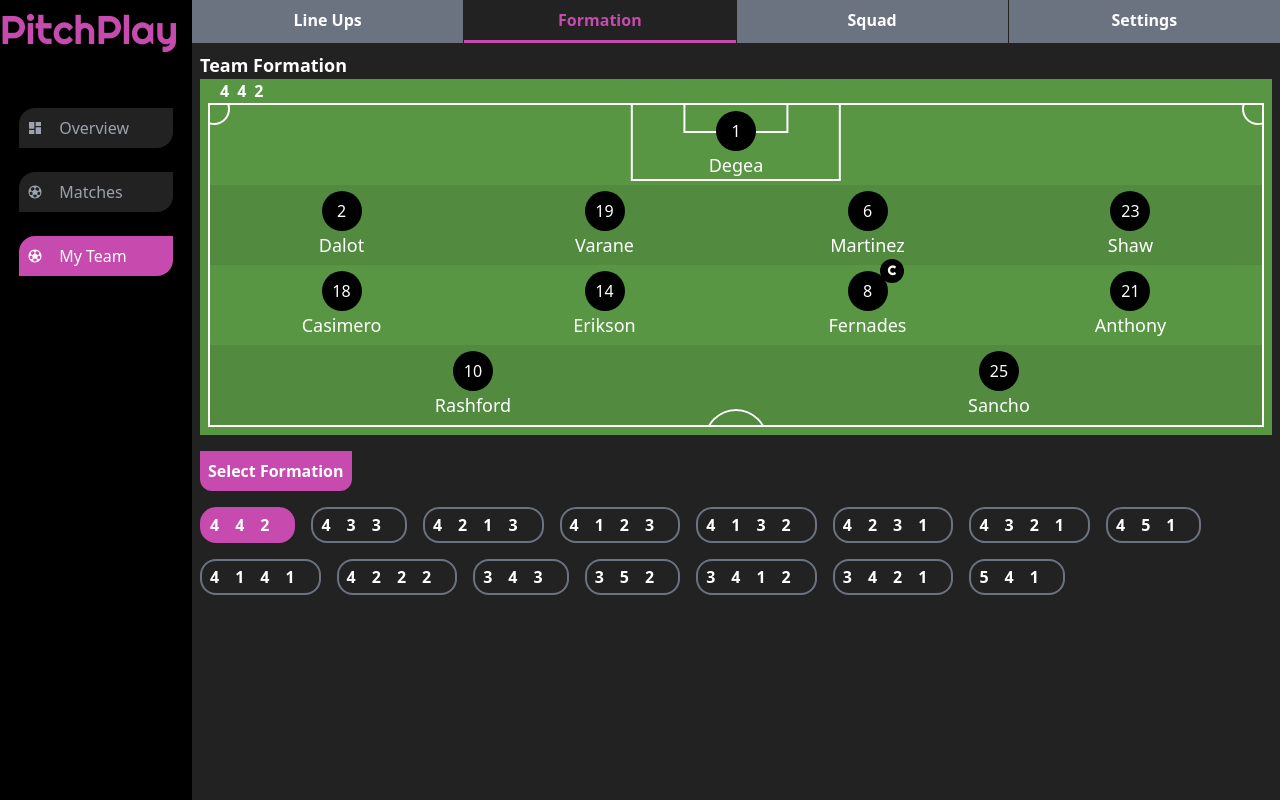
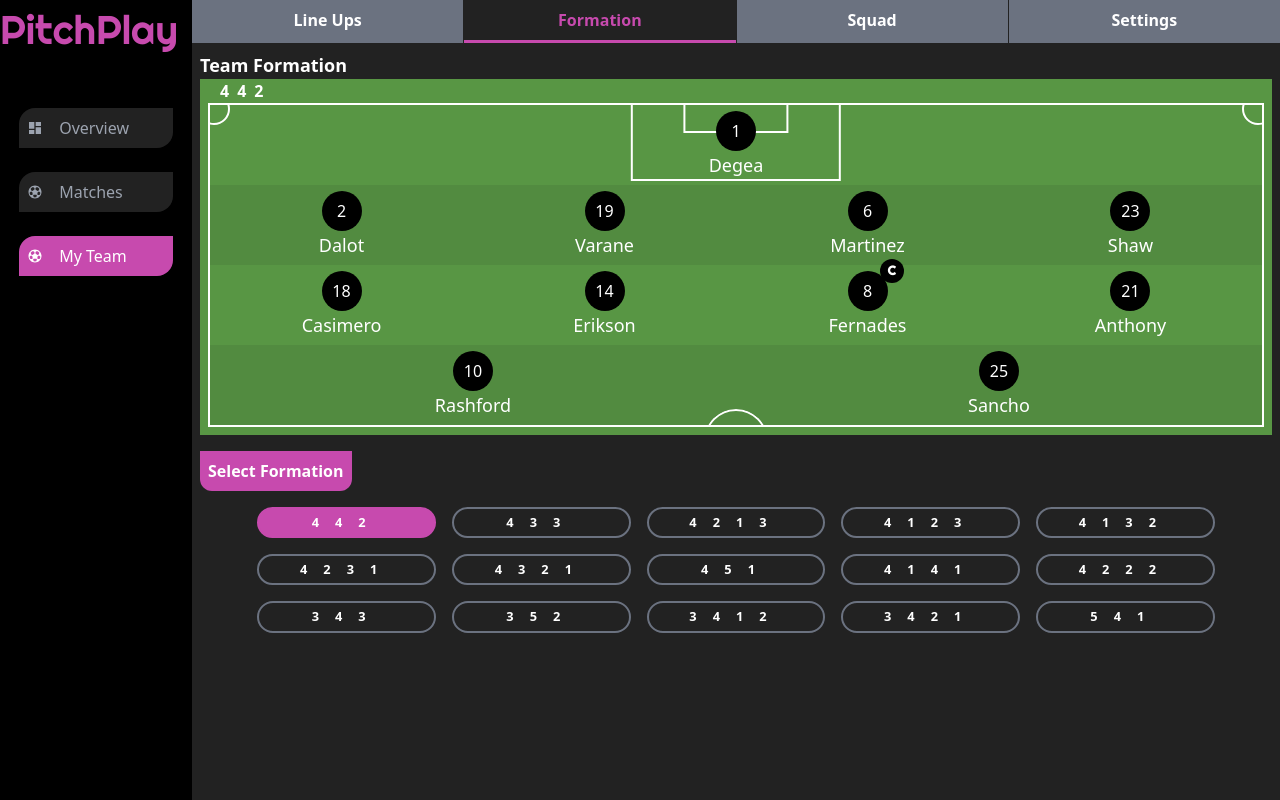
Before and after one commit to Sosaristic/pitch-play, a React (Vite) app: page /dashboard/my-team/formation in a window 1280 px wide. Built offline with nearby package versions, Linux system fonts and the light colour scheme.

Commit message:
modified team formation cards

```diff
--- a/src/components/Dashboard/MyTeam/TeamFormation.jsx
+++ b/src/components/Dashboard/MyTeam/TeamFormation.jsx
@@ -1,4 +1,4 @@
-import React, { useState } from 'react'
+import React, { useState} from 'react'
 import {PitchView} from "../../UI"
 import { useTeamData } from '../../../context/MyTeamData'
 
@@ -25,7 +25,7 @@ const formations = [
 
 function FormationCard({values, activeIndex, handleActiveIndex}){
 
-  return <button className={` px-2 py-1 tracking-[1rem] rounded-2xl border-2 lg:hover:bg-hover
+  return <button className={` text-center py-1 tracking-[.5rem] lg:tracking-[1rem] text-[.8rem] w-[27%] lg:w-1/6 rounded-2xl border-2 lg:hover:bg-hover
    lg:hover:border-hover font-[600] ${activeIndex === values.id?  "bg-primary border-primary" : "bg-gray border-gray-500"}`}
    onClick={()=>handleActiveIndex(values.id, values.formationName)}
    >
@@ -45,7 +45,6 @@ handleTeamFormation(formationName)
 
 }
 
-
   return (
     <div>
       <h1 className="text-lg mt-2 font-bold">Team Formation</h1>
@@ -53,7 +52,7 @@ handleTeamFormation(formationName)
       <div className='mt-4'>
         <p className='w-fit bg-primary p-2 rounded-bl-xl rounded-br-xl font-bold'>Select Formation</p>
       </div>
-      <div className='flex flex-wrap gap-4  mt-4'>
+      <div className='flex flex-wrap gap-4 justify-center  mt-4'>
       {formations?.map((item)=>{
         return <FormationCard key={item.id} values = {item} activeIndex={activeChip} handleActiveIndex={handleActiveIndex}/>
       })}
```
